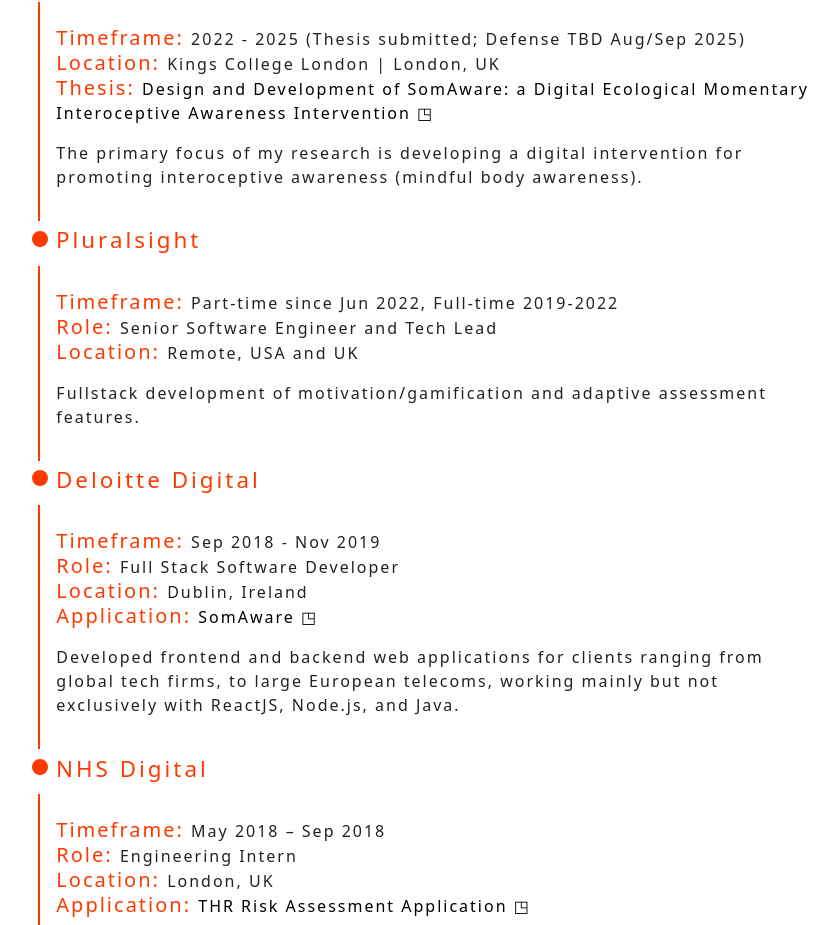
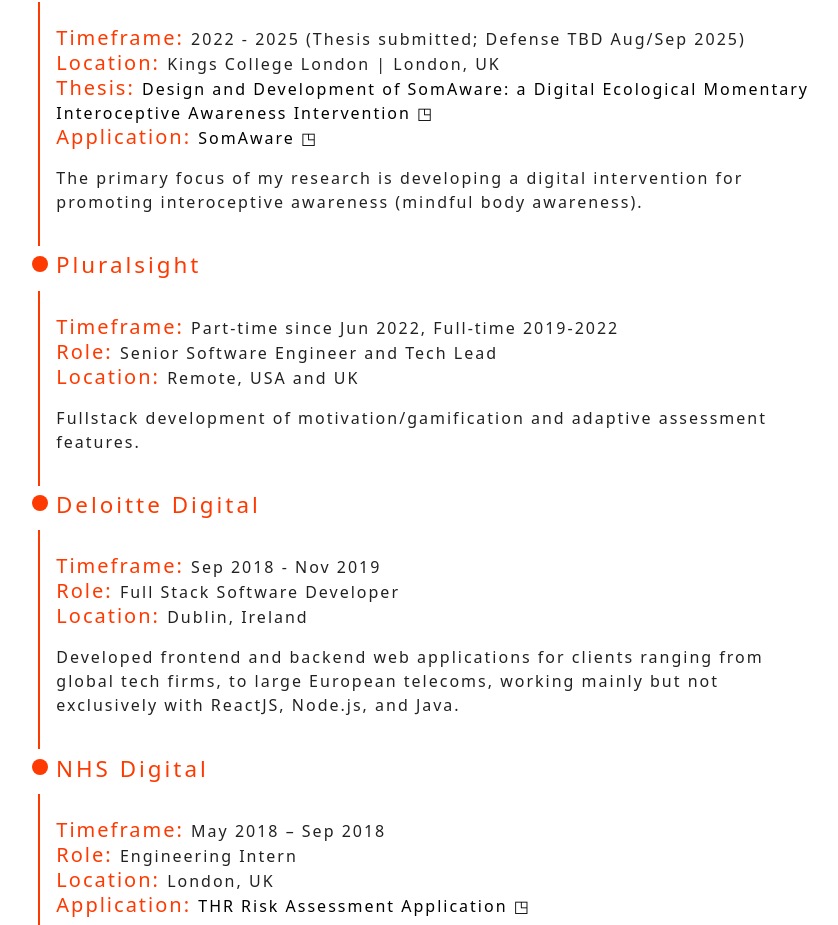
Before and after one commit to phoenixfire07/my-app, a React (Create React App) app: page / in a window 1280 px wide. Shown: the part 3419-4344 px from the top of the page, without its empty margins (223-1061 px from the left). Built offline with nearby package versions, Linux system fonts and the light colour scheme.

Commit message:
Update experience.js

```diff
--- a/src/data/experience.js
+++ b/src/data/experience.js
@@ -8,7 +8,9 @@
     "responsibilities":"The primary focus of my research is developing a digital intervention for promoting interoceptive awareness (mindful body awareness).",
     "name":"PhD Human Computer Interaction",
     "thesis_name": "Design and Development of SomAware: a Digital Ecological Momentary Interoceptive Awareness Intervention",
-    "thesis_link":"https://orcid.org/0009-0006-0759-7163"
+    "thesis_link":"https://orcid.org/0009-0006-0759-7163",
+    "link":"https://apps.apple.com/us/app/somaware/id6511209600",
+    "link_name": "SomAware"
 
   },
   {
@@ -28,9 +30,6 @@
     "role_name":"Full Stack Software Developer",
     "responsibilities":"Developed frontend and backend web applications for clients ranging from global tech firms, to large European telecoms, working mainly but not exclusively with ReactJS, Node.js, and Java.",
     "name":"Deloitte Digital",
-    "link":"https://apps.apple.com/us/app/somaware/id6511209600",
-    "link_name": "SomAware"
-
   },
   {
     "type":"work",
```
